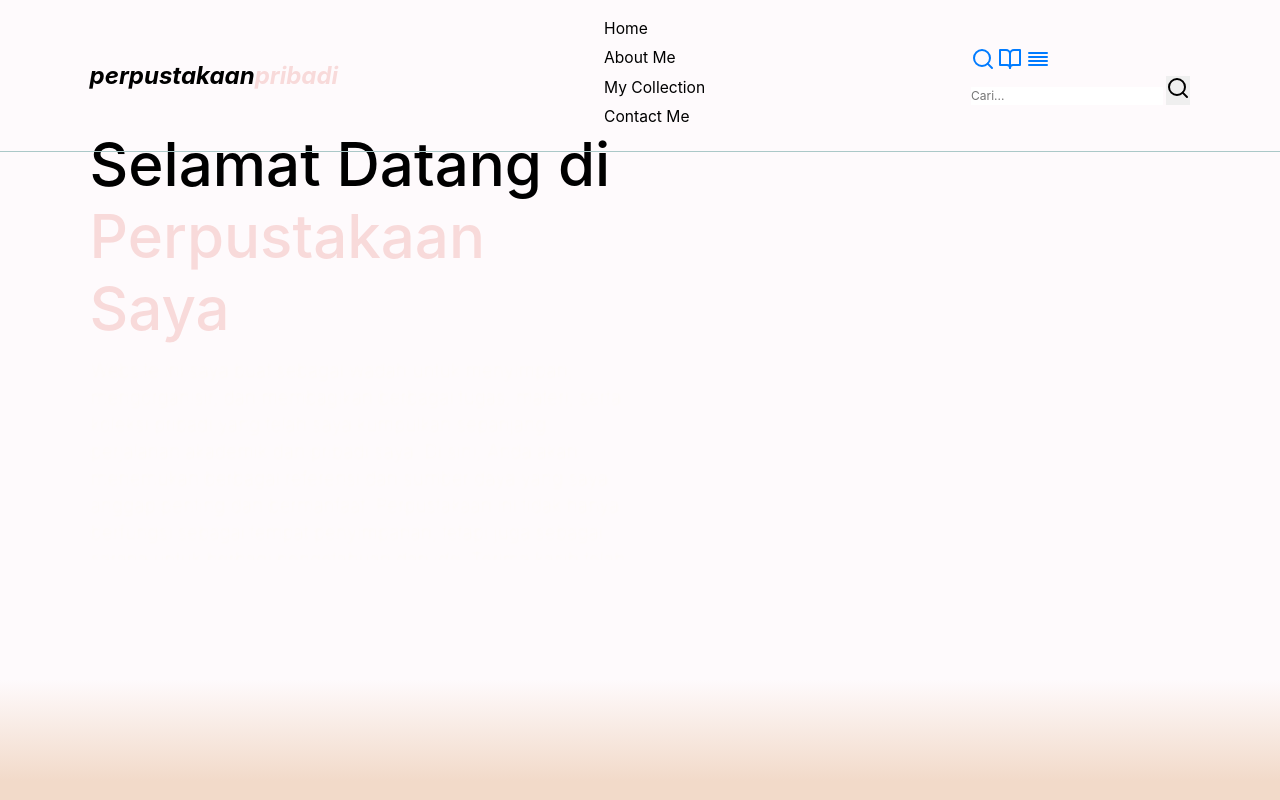
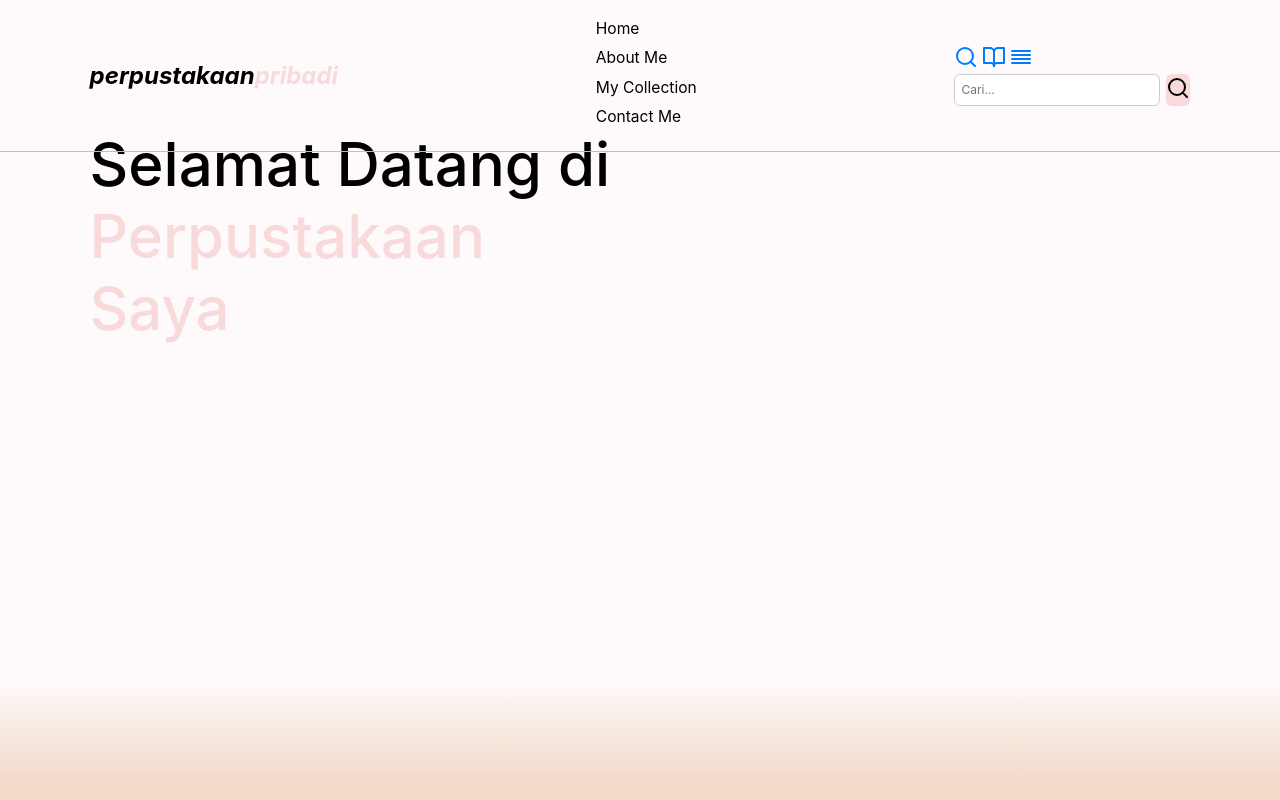
Before and after one commit to humairahmanik/humairahmanik_, a plain HTML site: page perpustakaan pribadi/index.html in a window 1280 px wide. Shown: the top 800 px of the page. Drawn offline with nearby package versions, Linux system fonts and the light colour scheme; files that its build step writes are made by us from their sources; files whose address does not match are found by name.

Commit message:
Update style.css

```diff
--- a/perpustakaan pribadi/css/style.css/style.css
+++ b/perpustakaan pribadi/css/style.css/style.css
@@ -18,6 +18,25 @@ body {
     color:black;
     min-height: 2000px;
 }
+.search-form {
+    display: flex;
+}
+
+.search-form input {
+    padding: 0.5rem;
+    border: 1px solid #ccc;
+    border-radius: 0.5rem;
+    margin-right: 0.5rem;
+}
+
+.search-form button {
+    background-color: var(--primary);
+    color: black;
+    border: none;
+    border-radius: 0.5rem;
+    cursor: pointer;
+}
+
 
 /* Navbar */
 .navbar {
```
